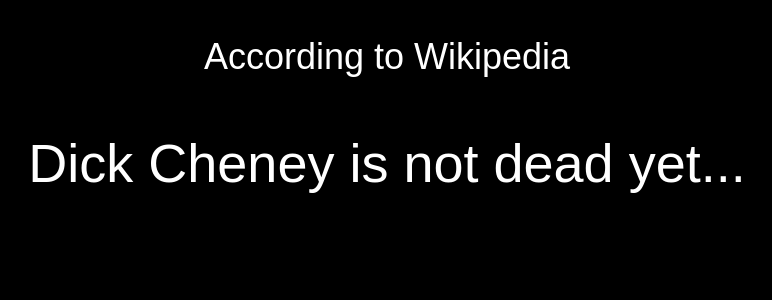
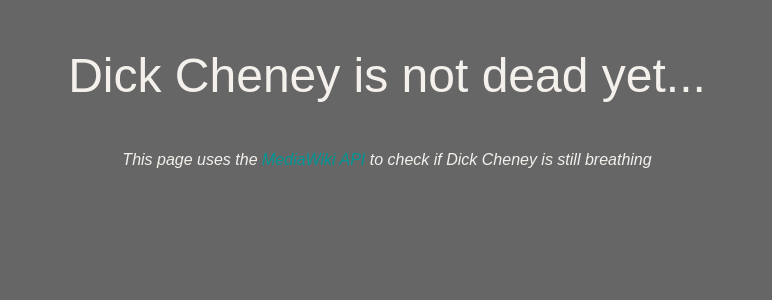
Before and after one commit to oknono/IDDY, a Flask app: page / in a window 1280 px wide. Shown: the top 300 px of the page, without its empty margins (253-1025 px from the left). Run offline with Flask 2, Linux system fonts and the light colour scheme; a database or web service that is not in the repository returns one stand-in record (values such as "Sample title"); data that the repository does not hold is empty.

Commit message:
Updated style

```diff
--- a/app.py
+++ b/app.py
@@ -1,6 +1,6 @@
 from flask import Flask, render_template
 import requests
-from wiki_request import categories, is_dead
+from wiki_JSON import categories, is_dead
 
 app = Flask(__name__)
 
--- a/static/style.css
+++ b/static/style.css
@@ -1,23 +1,37 @@
 * {
     font-family: Arial, Helvetica Neue,Helvetica,sans-serif;
-	font-size: 1.5em;
 }
 
 p {
 	text-align: center;
 }
 
-.small {
-	font-size: 1em;
-	font-size: italic;
+.main {
+    font-size: 3em;
+    width: 100%;
+    top: 100px;
 }
 
 .alive {
-	background-color: black;
-	color: white;
+	background-color: #666666;
+	color: #F4F0EC;
 }
 
 .dead {
-	background-color: white;
-	color: black;
+	background-color: #F4F0EC;
+	color: #666666;
 }
+
+.small {
+	font-size: 1em;
+	font-style: italic;
+}
+
+a {
+    text-decoration: none;
+    color: #009797;
+}
+
+a:hover {
+	color: #ff008b;
+};
--- a/templates/index.html
+++ b/templates/index.html
@@ -1,11 +1,14 @@
 <!DOCTYPE html>
 <html>
   <head>
-    <title>Is Dick Dead Yet?</title>
+    <title>Is Dick Cheney Dead Yet?</title>
+    <meta name="description" content="Keep yourself informed whether of not Richard Bruce \"Dick\" Cheney, the 46th Vice Presindent of the United States of America is dead yet">
+    <meta name="keywords" content="Dick, Cheney, Dead">
+    <link rel="shortcut icon" href="{{ url_for('static', filename='DC.ico') }}" />
     <link rel="stylesheet" type="text/css" href="{{ url_for('static', filename='style.css') }}">
   </head>
   <body class={{ name }}>
-  	<p class="small">According to Wikipedia</p>
-    <p>{{ result }}</p>
+    <p class="main">{{ result }}</p>
+ <p class="small"> This page uses the <a href="https://www.mediawiki.org/wiki/API:Main_page">MediaWiki API</a> to check if Dick Cheney is still breathing</p>
   </body>
 </html>
--- /dev/null
+++ b/wiki_JSON.py
@@ -0,0 +1,25 @@
+def wiki_json(name):
+    name = name.strip().title()
+    url = 'https://en.wikipedia.org/w/api.php?action=query&titles={0}&continue=&prop=categories&format=json'.format(name)
+    return url
+
+def categories(response):
+	return response.json()["query"]["pages"].values()[0]["categories"]
+
+def is_ambiguous(dic):
+    for item in dic:
+        if 'disambiguation' in item["title"]:
+            return True
+    return False
+
+def is_dead(dic):
+    for item in dic:
+        if 'deaths' in item["title"]:
+            return True
+    return False
+
+def was_born(dic):
+    for item in dic:
+        if 'births' in item["title"]:
+            return True
+    return False
```
Also changed, not shown: static/DC.ico (added).
